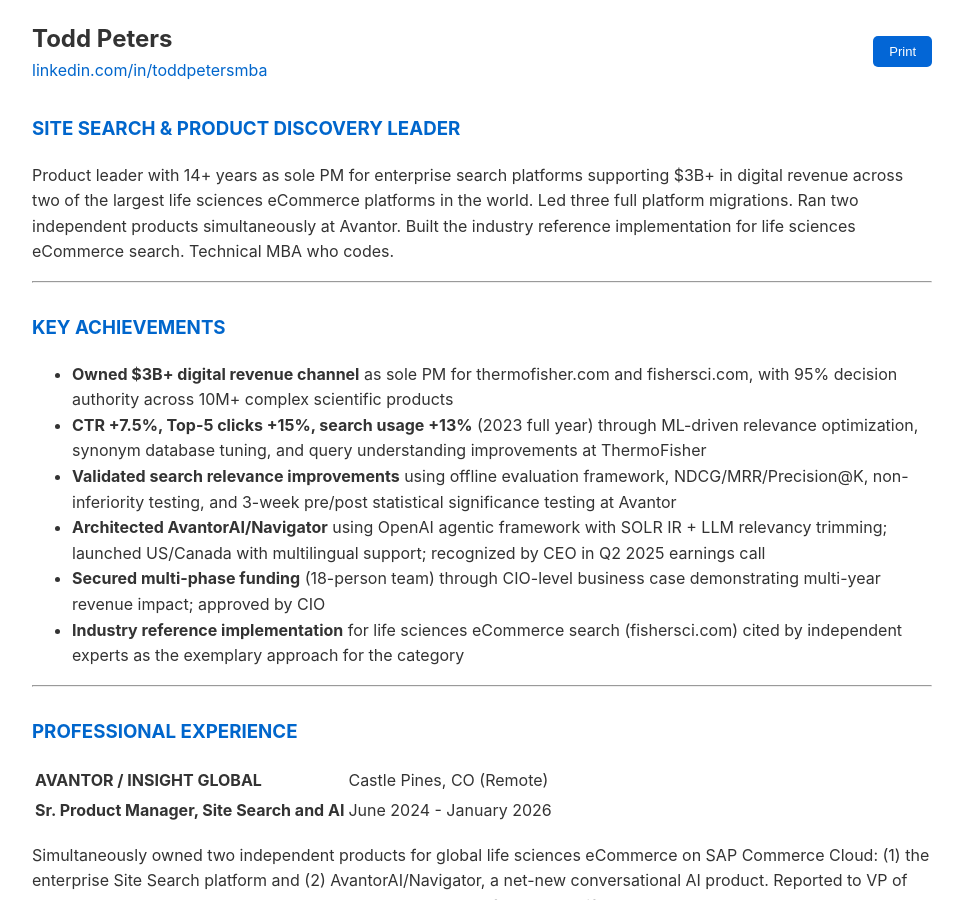
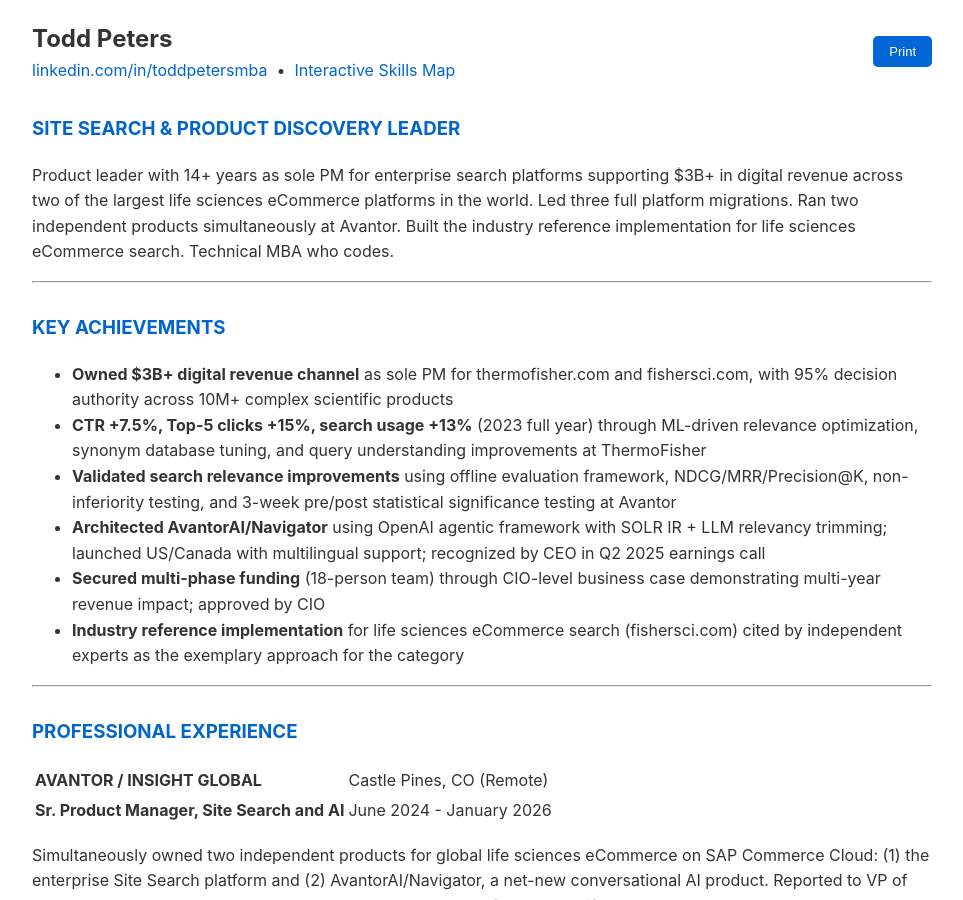
Before and after one commit to tsimech/tsimech.github.io, a Jekyll site: the page built from docs/resume.md, in a window 1280 px wide and 900 px high. Shown: the whole window, without its empty margins (158-1121 px from the left). Built offline with Jekyll 4.4.1, drawn with Linux system fonts in a browser that asks for light colours.

Commit message:
Resume page: add link to interactive skills map

```diff
--- a/docs/resume.md
+++ b/docs/resume.md
@@ -25,7 +25,7 @@ setTimeout(function() {
 <div style="display: flex; justify-content: space-between; align-items: center; margin-bottom: 0.5em;">
   <div>
     <strong style="font-size: 1.5em;">Todd Peters</strong><br>
-    <a href="https://linkedin.com/in/toddpetersmba">linkedin.com/in/toddpetersmba</a>
+    <a href="https://linkedin.com/in/toddpetersmba">linkedin.com/in/toddpetersmba</a> &nbsp;&bull;&nbsp; <a href="https://tsimech.github.io/skills">Interactive Skills Map</a>
   </div>
   <button onclick="window.print()" style="padding: 8px 16px; background-color: #0366d6; color: white; border: none; border-radius: 5px; cursor: pointer; font-size: 13px;">Print</button>
 </div>
```
